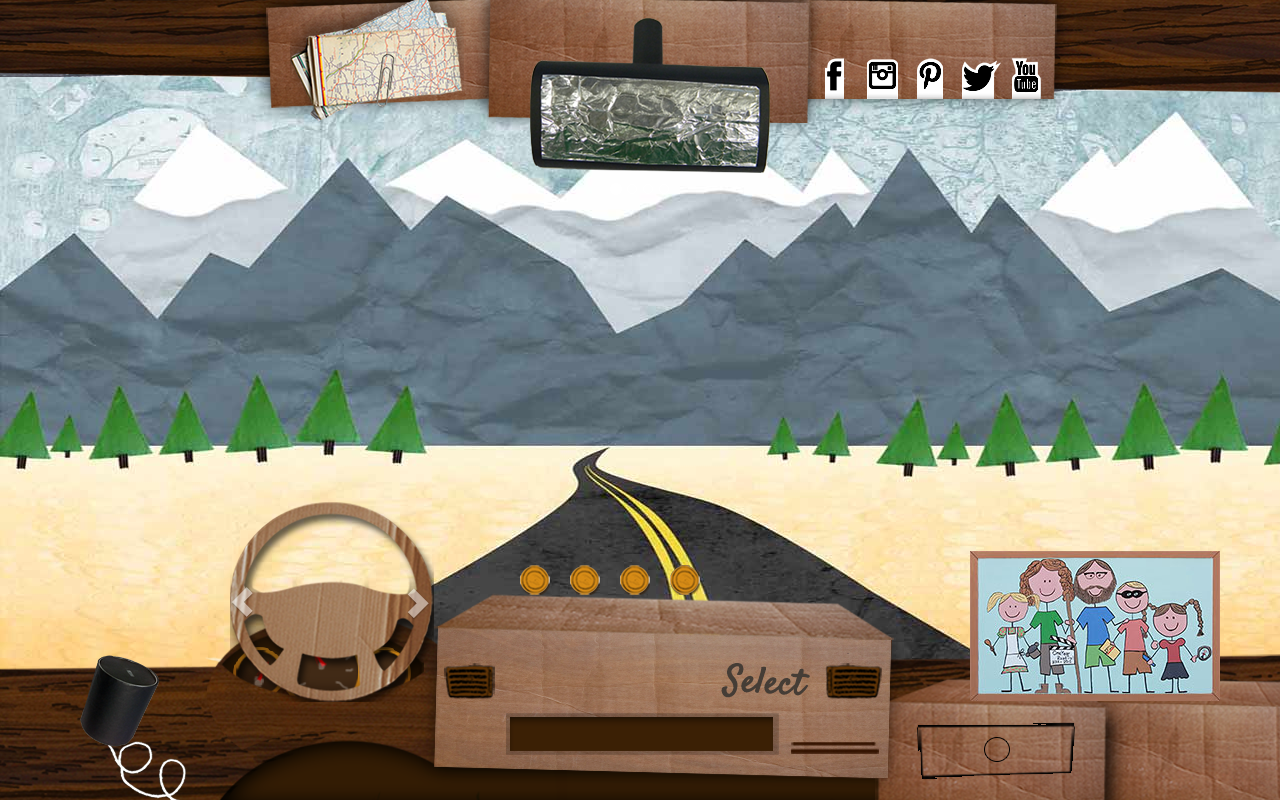
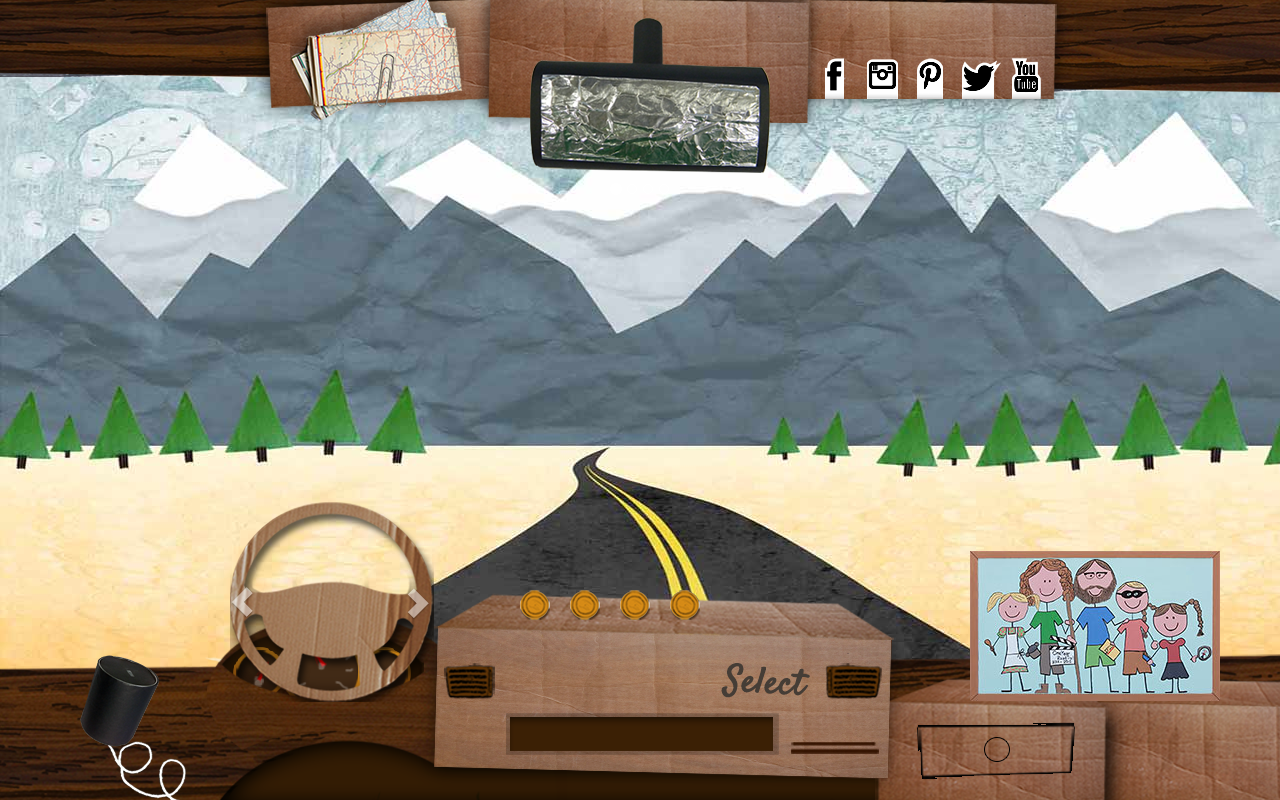
Before and after one commit to dtorst/oyrt, a plain HTML site: page index.html in a window 1280 px wide. Drawn offline with nearby package versions, Linux system fonts and the light colour scheme; some packages are replaced by stand-ins of ours; a script that the page names is missing.

Commit message:
lowered buttons on radio

```diff
--- a/css/main.css
+++ b/css/main.css
@@ -183,7 +183,7 @@
 #buttons {
     position: fixed;
     left:510px;
-    top:555px;
+    top:580px;
     height:60px;
 }
 
```
